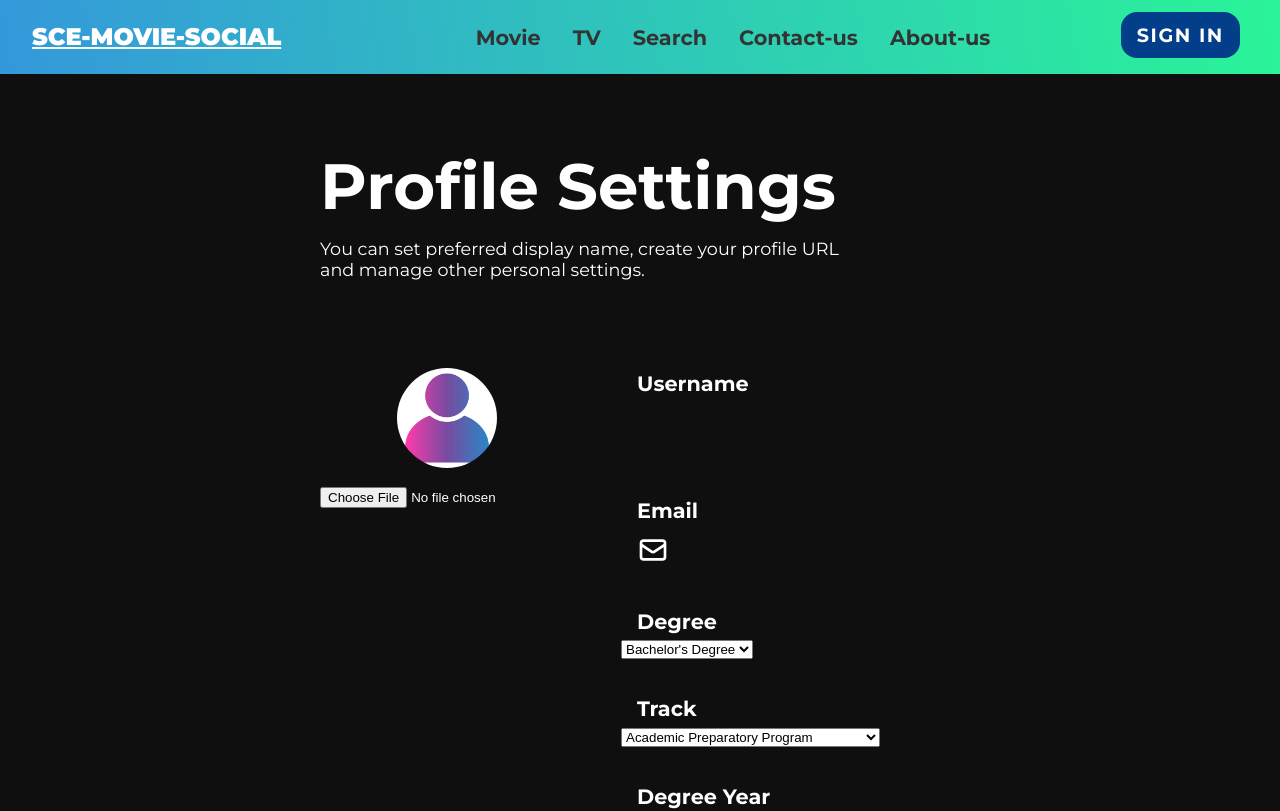
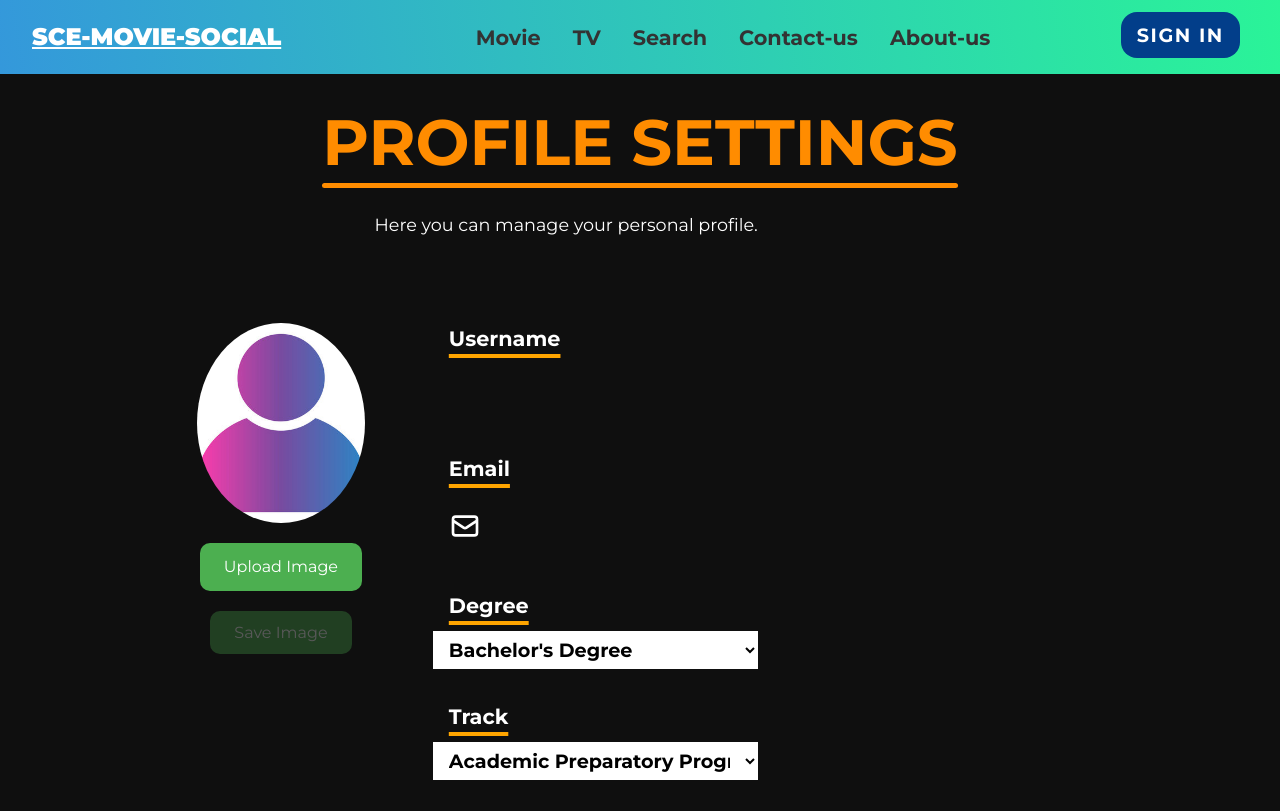
Before and after one commit to hadarShR/SceMovieSocial, a React (Create React App) app: page /userprofile in a window 1280 px wide. Shown: the top 811 px of the page. Built offline with nearby package versions, Linux system fonts and the light colour scheme; no server answers.

Commit message:
BSPMC2323-7 <finish user profile>

```diff
--- a/src/components/ProfileForm.jsx
+++ b/src/components/ProfileForm.jsx
@@ -7,12 +7,11 @@ import {
   TiSocialLinkedin,
   TiSocialInstagram,
 } from "react-icons/ti";
-import { UserAuth } from "../context/AuthContext";
 import { doc, setDoc } from "firebase/firestore";
 import { db } from "../firebase/firebase";
+import { toast } from "react-toastify";
 
-const Profile = () => {
-  const { user, isLoading } = UserAuth() || {};
+const Profile = ({ user, userFirestoreDoc }) => {
   const [website, setWebsite] = useState("");
   const [instagram, setInstagram] = useState("");
   const [facebook, setFacebook] = useState("");
@@ -25,8 +24,6 @@ const Profile = () => {
     if (user) {
       const docRef = doc(db, "users", user.uid);
 
-      console.log(docRef);
-
       const docData = {
         website: website,
         instagram: instagram,
@@ -38,11 +35,36 @@ const Profile = () => {
       };
 
       await setDoc(docRef, docData, { merge: true });
-      console.log("user document was updated");
+
+      toast.success("Document updated Successfully!", {
+        position: "bottom-left",
+        autoClose: 4500,
+        closeOnClick: true,
+        pauseOnHover: true,
+        draggable: true,
+        style: {
+          fontFamily: "Arial",
+          fontSize: "15px",
+          fontWeight: "bold",
+          color: "#4CAF50",
+          borderRadius: "5px",
+          paddingLeft: "10px",
+        },
+      });
     } else {
       console.log("no user to update");
     }
   };
+
+  useEffect(() => {
+    setWebsite(userFirestoreDoc?.website);
+    setInstagram(userFirestoreDoc?.instagram);
+    setFacebook(userFirestoreDoc?.facebook);
+    setLinkedin(userFirestoreDoc?.linkedin);
+    setDegree(userFirestoreDoc?.degree);
+    setDegreeYear(userFirestoreDoc?.degreeYear);
+    setTrack(userFirestoreDoc?.track);
+  }, [userFirestoreDoc]);
 
   return (
     <StyledSection>
@@ -73,6 +95,7 @@ const Profile = () => {
                 <select
                   className="custom-select"
                   onChange={(e) => setDegree(e.target.value)}
+                  value={degree}
                 >
                   <option value="Bachelor's Degree">Bachelor's Degree</option>
                   <option value="Master's Degree">Master's Degree</option>
@@ -85,6 +108,7 @@ const Profile = () => {
                 <select
                   className="custom-select"
                   onChange={(e) => setTrack(e.target.value)}
+                  value={track}
                 >
                   <option value="Academic Preparatory Program">
                     Academic Preparatory Program
@@ -120,6 +144,7 @@ const Profile = () => {
                 <select
                   className="custom-select"
                   onChange={(e) => setDegreeYear(e.target.value)}
+                  value={degreeYear}
                 >
                   <option value="First">1</option>
                   <option value="Second">2</option>
@@ -139,7 +164,7 @@ const Profile = () => {
                   autoFocus
                   type="text"
                   onChange={(e) => setWebsite(e.target.value)}
-                  placeholder={user?.website || "website"}
+                  placeholder={userFirestoreDoc?.website || "website"}
                 />
               </div>
             </div>
@@ -154,7 +179,9 @@ const Profile = () => {
                     autoFocus
                     type="text"
                     onChange={(e) => setFacebook(e.target.value)}
-                    placeholder="http://facebook"
+                    placeholder={
+                      userFirestoreDoc?.facebook || "http://facebook"
+                    }
                   />
                 </div>
               </div>
@@ -168,7 +195,9 @@ const Profile = () => {
                     autoFocus
                     type="text"
                     onChange={(e) => setLinkedin(e.target.value)}
-                    placeholder="http://linkedin"
+                    placeholder={
+                      userFirestoreDoc?.linkedin || "http://linkedin"
+                    }
                   />
                 </div>
               </div>
@@ -182,7 +211,9 @@ const Profile = () => {
                     autoFocus
                     type="text"
                     onChange={(e) => setInstagram(e.target.value)}
-                    placeholder="http://instagram"
+                    placeholder={
+                      userFirestoreDoc?.instagram || "http://instagram"
+                    }
                   />
                 </div>
               </div>
@@ -206,6 +237,58 @@ const Profile = () => {
 };
 
 const StyledSection = styled.section`
+  /* Style for label */
+  label {
+    color: #fff;
+    display: block;
+    font-weight: bold;
+    margin-bottom: 10px;
+    text-decoration: underline;
+    text-decoration-color: orange;
+    text-decoration-thickness: 4px;
+    text-underline-offset: 0.4em;
+  }
+  input:focus {
+    outline: none;
+    box-shadow: 0px 4px 4px whitesmoke;
+    border-color: #4267b2;
+  }
+
+  /* Style for input */
+  input,
+  select {
+    display: block;
+    width: 100%;
+    padding: 10px;
+    border: none;
+    margin-bottom: 20px;
+    font-size: 11px;
+    color: #333;
+    font-family: inherit;
+    box-sizing: border-box;
+    outline: none;
+    font-weight: bold;
+  }
+
+  /* Style for select */
+  select.custom-select {
+    display: block;
+    width: 50%;
+    height: calc(2.25rem + 2px);
+    padding: 0.375rem 0.75rem;
+    font-size: 1.2rem;
+    line-height: 1.5;
+    color: black;
+    font-weight: bold;
+    background-color: #fff;
+    background-clip: padding-box;
+    border: none;
+    margin-bottom: 20px;
+    font-family: inherit;
+    box-sizing: border-box;
+    outline: none;
+  }
+
   .form {
     width: 100%;
   }
@@ -251,44 +334,32 @@ const StyledSection = styled.section`
     cursor: pointer;
   }
   .form_box_input_box input {
-    width: 90%;
+    width: 70%;
     border: 0;
     background-color: transparent;
-    outline: none;
     color: white;
-    font-size: 1.3rem;
-  }
-  .form_box_input textarea {
-    width: 100%;
-    background-color: transparent;
-    outline: none;
-    border-radius: 1rem;
-    padding: 1rem;
-    color: white;
-    font-size: 1.3rem;
+    font-size: 1.2rem;
   }
   .form_box_input_social {
     display: grid;
-    grid-template-columns: repeat(3, 1fr);
+    grid-template-columns: repeat(0, 1fr);
     gap: 1rem;
   }
   .form_box_btn button {
-    margin-left: 1rem;
-    display: inline-flex;
-    align-items: center;
-    justify-content: center;
+    background-color: #ff8c00;
+    border: none;
+    color: #fff;
     padding: 10px 20px;
-    border: none;
+    font-size: 16px;
     border-radius: 5px;
-    background-color: #0077ff;
-    color: white;
-    font-size: 16px;
-    font-weight: bold;
     cursor: pointer;
-    transition: background-color 0.3s ease;
   }
   .form_box_btn {
-    padding-top: 2rem;
+    width: 50%;
+    align-items: center;
+    text-align: center;
+    margin-top: 30px;
+    padding-bottom: 3rem;
   }
   @media screen and (max-width: 35em) {
     .form_box_input_social {
--- a/src/firebase/firebase.jsx
+++ b/src/firebase/firebase.jsx
@@ -1,8 +1,8 @@
 // Import the functions you need from the SDKs you need
 import { initializeApp } from "firebase/app";
-import { getAuth, updateProfile } from "firebase/auth";
+import { getAuth } from "firebase/auth";
 import { getFirestore } from "firebase/firestore";
-import { getStorage, ref, uploadBytes, getDownloadURL } from "firebase/storage";
+import { getStorage } from "firebase/storage";
 
 // TODO: Add SDKs for Firebase products that you want to use
 // https://firebase.google.com/docs/web/setup#available-libraries
@@ -21,19 +21,4 @@ const firebaseConfig = {
 const app = initializeApp(firebaseConfig);
 export const auth = getAuth(app);
 export const db = getFirestore(app);
-const storage = getStorage();
-
-export async function upload(file, currentUser, setLoading) {
-  const fileRef = ref(storage, currentUser.uid + ".png");
-  setLoading(true);
-  const snapshot = await uploadBytes(fileRef, file);
-
-  const photoUrl = await getDownloadURL(fileRef);
-  console.log(photoUrl);
-  updateProfile(currentUser, {
-    photoURL: photoUrl,
-  }).catch((error) => console.log(error));
-
-  setLoading(false);
-  alert("uploaded file");
-}
+export const storage = getStorage(app);
--- a/src/pages/UserProfile.jsx
+++ b/src/pages/UserProfile.jsx
@@ -2,64 +2,210 @@ import React, { useEffect, useState } from "react";
 import styled from "styled-components";
 import userIcon from "../assets/profileIcon.jpg";
 import ProfileForm from "../components/ProfileForm";
-import { upload } from "../firebase/firebase";
 import { UserAuth } from "../context/AuthContext";
+import { storage } from "../firebase/firebase";
+import { ref, uploadBytes, getDownloadURL } from "firebase/storage";
+import { updateProfile } from "firebase/auth";
+import { toast } from "react-toastify";
+import GlobalLoading from "../components/GlobalLoading";
+import { doc, setDoc } from "firebase/firestore";
+import { db } from "../firebase/firebase";
 
 const UserProfile = () => {
-  const { user } = UserAuth() || {};
-  const [photoUrl, setPhotoUrl] = useState("");
-  const [photo, setPhoto] = useState(null);
+  const { user, isLoading, userFirestoreDoc } = UserAuth() ?? {};
+  const [imageUpload, setImageUpload] = useState(null);
   const [loading, setLoading] = useState(false);
+  const [imageUrl, setImageUrl] = useState("");
 
-  const handleChange = (event) => {
-    if (event.target.files[0]) {
-      setPhoto(event.target.files[0]);
+  const handleImageUpload = async () => {
+    if (!imageUpload) {
+      toast.error("Please select an image to upload.", {
+        position: "bottom-left",
+        autoClose: 4500,
+        closeOnClick: true,
+        pauseOnHover: true,
+        draggable: true,
+        style: {
+          fontFamily: "Arial",
+          fontSize: "15px",
+          fontWeight: "bold",
+          color: "red",
+          borderRadius: "5px",
+          padding: "10px",
+        },
+      });
+      return;
     }
-    upload(photo, user, setLoading);
+
+    if (!imageUpload.type.startsWith("image/")) {
+      toast.error("Only image files are allowed.", {
+        position: "bottom-left",
+        autoClose: 4500,
+        closeOnClick: true,
+        pauseOnHover: true,
+        draggable: true,
+        style: {
+          fontFamily: "Arial",
+          fontSize: "15px",
+          fontWeight: "bold",
+          color: "red",
+          borderRadius: "5px",
+          padding: "10px",
+        },
+      });
+      return;
+    }
+
+    setLoading(true);
+    const imageRef = ref(storage, `profileImage/${user.uid}`);
+
+    uploadBytes(imageRef, imageUpload)
+      .then(() => {
+        getDownloadURL(imageRef)
+          .then((url) => {
+            setImageUrl(url);
+            updateProfile(user, {
+              photoURL: url,
+            }).catch((error) => {
+              console.log(error);
+              toast.error("Failed to upload image.");
+              return;
+            });
+          })
+          .catch((error) => {
+            console.log(error.message, "error getting the image url");
+            toast.error("Error getting the image url");
+            return;
+          });
+      })
+      .catch((error) => {
+        console.log(error.message);
+        toast.error(error.message);
+        return;
+      });
+
+    const docRef = doc(db, "users", user.uid);
+    await setDoc(docRef, { photoURL: imageUrl }, { merge: true });
+
+    setImageUpload(null);
+    setLoading(false);
+
+    toast.success("Uploaded file Successfully!", {
+      position: "bottom-left",
+      autoClose: 4500,
+      closeOnClick: true,
+      pauseOnHover: true,
+      draggable: true,
+      style: {
+        fontFamily: "Arial",
+        fontSize: "15px",
+        fontWeight: "bold",
+        color: "#4CAF50",
+        borderRadius: "5px",
+        padding: "10px",
+      },
+    });
   };
+
+  useEffect(() => {
+    window.scrollTo(0, 0);
+    if (user) {
+      setImageUrl(user.photoURL);
+    }
+  }, [user]);
 
   return (
     <StyledSection>
+      {isLoading ? (
+        <GlobalLoading />
+      ) : (
+        <div className="profile-wrapper">
           <div className="profile">
             <div className="profile_info">
-          <h1>Profile Settings</h1>
-          <p>
-            You can set preferred display name, create your profile URL and
-            manage other personal settings.
-          </p>
+              <h1 className="unique-heading">Profile Settings</h1>
+              <p>Here you can manage your personal profile.</p>
             </div>
             <div className="profile_box">
               <div className="profile_box_img">
                 <img
-              src={user ? user.photoURL : userIcon}
-              alt={userIcon}
+                  src={user ? imageUrl : userIcon}
+                  alt={imageUrl}
                   className="avatar-image"
                 />
-            <input type="file" onChange={handleChange} disabled={loading} />
+                <label htmlFor="imageUpload" className="upload-btn">
+                  Upload Image
+                </label>
+                <input
+                  type="file"
+                  id="imageUpload"
+                  onChange={(event) => {
+                    setImageUpload(event.target.files[0]);
+                  }}
+                  disabled={loading}
+                />
+                <button onClick={handleImageUpload} disabled={!imageUpload}>
+                  Save Image
+                </button>
               </div>
               <div className="profile_box_form">
-            <ProfileForm />
+                <ProfileForm userFirestoreDoc={userFirestoreDoc} user={user} />
               </div>
             </div>
           </div>
+        </div>
+      )}
     </StyledSection>
   );
 };
 
 const StyledSection = styled.section`
+  .profile-wrapper {
+    display: flex;
+    justify-content: center;
+  }
+  .profile_box_form {
+    margin-left: 3rem;
+  }
   .profile {
+    width: 80%;
+    margin: 0 auto;
+    padding: 20px;
+  }
+
+  .unique-heading {
+    font-size: 36px;
+    color: #ff8c00;
+    text-align: center;
+    text-transform: uppercase;
+    margin-bottom: 20px;
+    position: relative;
+    display: inline-block;
+  }
+
+  .unique-heading::after {
+    content: "";
+    display: block;
+    position: absolute;
+    bottom: -30px;
+    left: 0;
     width: 100%;
-    margin-block: 6rem;
+    height: 5px;
+    background-color: #ff8c00;
+    border-radius: 5px;
   }
   .profile_info {
-    width: 50%;
+    width: 100%;
+    padding-top: 2rem;
     margin: 0 auto;
+    text-align: center;
     border-bottom: 1px solid var(--shadow-dark-color);
   }
+
   .profile_info h1 {
     font-size: 4rem;
     line-height: 0.5;
   }
+
   .profile_info p {
     padding-top: 2.2rem;
     font-size: 1.1rem;
@@ -68,7 +214,7 @@ const StyledSection = styled.section`
     padding-bottom: 0.5rem;
   }
   .profile_box {
-    width: 50%;
+    width: 90%;
     margin: 0 auto;
     display: grid;
     grid-template-columns: 1fr 5fr;
@@ -78,46 +224,90 @@ const StyledSection = styled.section`
   }
   .profile_box_img {
     margin-top: 2rem;
-    cursor: pointer;
     position: relative;
     text-align: center;
+    display: flex;
+    flex-direction: column;
+    align-items: center;
+    justify-content: center;
+    width: 120%;
   }
+  .avatar-image {
+    width: 200px;
+    height: 200px;
+    margin: 0 auto;
+    object-position: center;
+    border-radius: 50%;
+    object-fit: cover;
+    margin-bottom: 20px;
+    overflow: hidden;
+    display: block;
+  }
+  .upload-btn {
+    cursor: pointer;
+    background-color: #4caf50;
+    color: white;
+    padding: 12px 24px;
+    border-radius: 10px;
+    font-size: 16px;
+    margin-bottom: 20px;
+    transition: all 0.3s ease-in-out;
+  }
+
+  .upload-btn:hover {
+    transform: translateY(-5px);
+    box-shadow: 0px 5px 10px rgba(0, 0, 0, 0.2);
+  }
+
+  input[type="file"] {
+    display: none;
+  }
+
+  button {
+    background-color: #4caf50;
+    color: white;
+    padding: 12px 24px;
+    border-radius: 10px;
+    font-size: 16px;
+    cursor: pointer;
+    transition: all 0.3s ease-in-out;
+    border: none;
+    outline: none;
+  }
+
+  button:disabled {
+    opacity: 0.3;
+    cursor: not-allowed;
+  }
+
+  button:hover {
+    transform: translateY(-5px);
+    box-shadow: 0px 5px 10px rgba(0, 0, 0, 0.2);
+  }
+
+  .toast-custom-error button[aria-label="close"]:hover {
+    background-color: rgba(255, 255, 255, 0.2);
+  }
+
+  @media screen and (max-width: 600px) {
+    .profile {
+      padding: 10px;
+    }
+
+    .unique-heading {
+      font-size: 24px;
+      margin-bottom: 10px;
+    }
+
+    .unique-heading::after {
+      height: 3px;
+      bottom: -5px;
+    }
+
     .avatar-image {
       width: 100px;
       height: 100px;
-    border-radius: 50%;
       margin-bottom: 10px;
-  }
-  @media screen and (max-width: 35em) {
-    .profile_info {
-      width: 90%;
-    }
-    .profile_info h1 {
-      font-size: 2rem;
-    }
-    .profile_info p {
-      font-size: 1rem;
-      width: 100%;
-    }
-    .profile_box {
-      width: 90%;
-      grid-template-columns: 1fr;
-    }
-  }
-  @media screen and (min-width: 425px) and (max-width: 768px) {
-    .profile_info {
-      width: 90%;
-    }
-    .profile_info h1 {
-      font-size: 2rem;
-    }
-    .profile_info p {
-      font-size: 1rem;
-      width: 100%;
-    }
-    .profile_box {
-      width: 90%;
-      grid-template-columns: 1fr;
     }
   }
 `;
```
Lines whose indentation alone changed are shown as unchanged.
